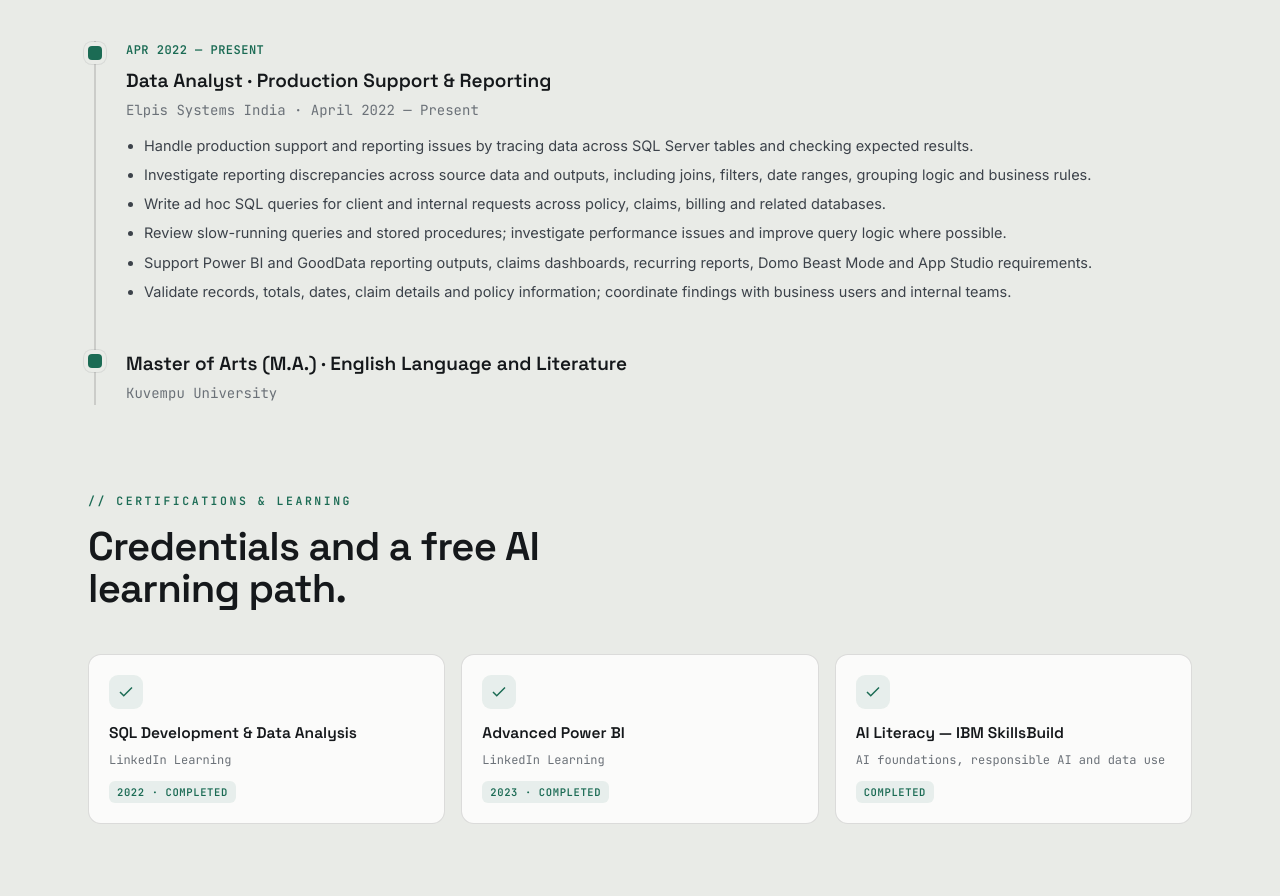
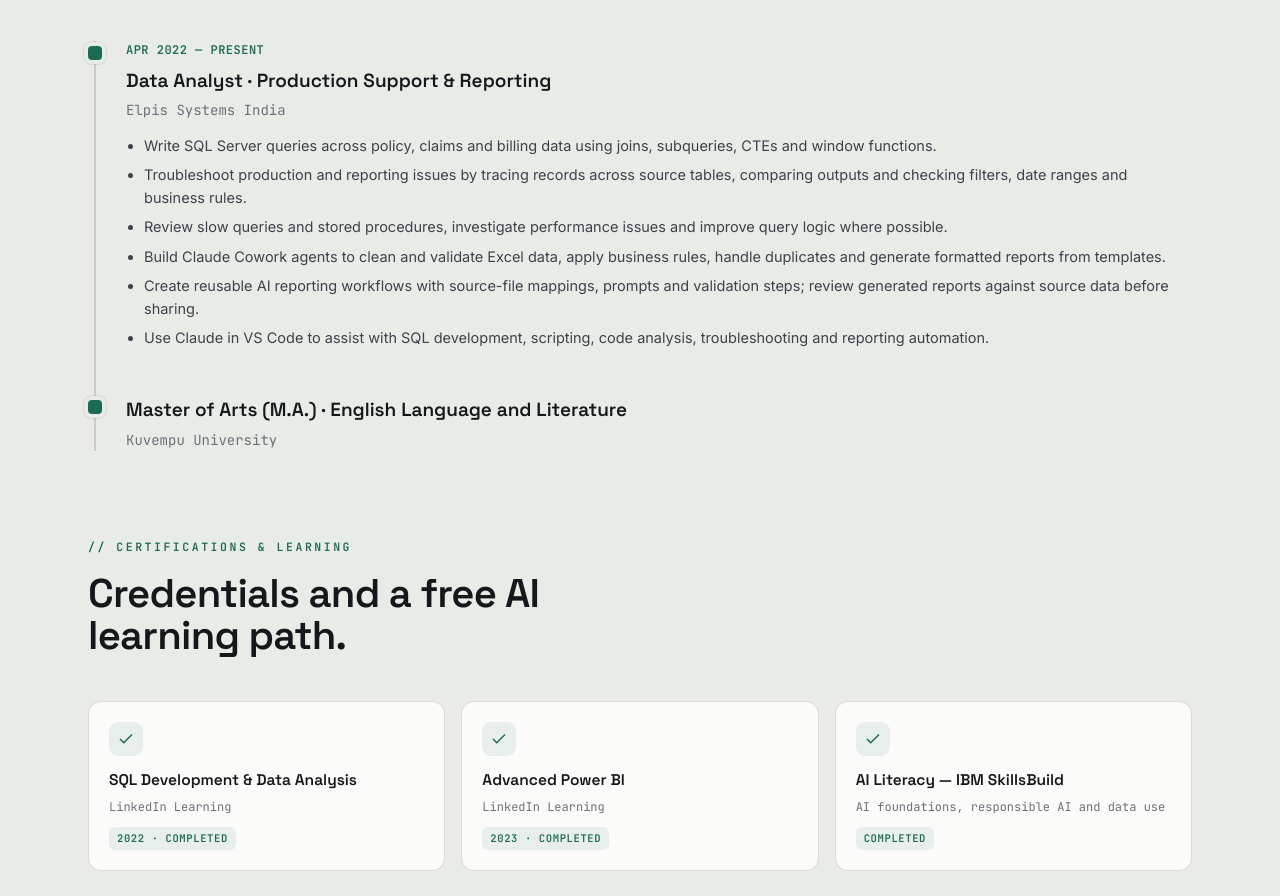
Before and after one commit to itzzyaseen/Portfolio, a plain HTML site: page index.html in a window 1280 px wide. Shown: the part 3603-4499 px from the top of the page. Drawn offline with Linux system fonts and the light colour scheme.

Commit message:
Focus experience on SQL and AI automation

```diff
--- a/index.html
+++ b/index.html
@@ -472,15 +472,15 @@
         <div class="tl-item">
           <div class="tl-when">APR 2022 — PRESENT</div>
           <div class="tl-role">Data Analyst · Production Support &amp; Reporting</div>
-          <div class="tl-org">Elpis Systems India · April 2022 — Present</div>
+          <div class="tl-org">Elpis Systems India</div>
           <div class="tl-body">
             <ul>
-              <li>Handle production support and reporting issues by tracing data across SQL Server tables and checking expected results.</li>
-              <li>Investigate reporting discrepancies across source data and outputs, including joins, filters, date ranges, grouping logic and business rules.</li>
-              <li>Write ad hoc SQL queries for client and internal requests across policy, claims, billing and related databases.</li>
-              <li>Review slow-running queries and stored procedures; investigate performance issues and improve query logic where possible.</li>
-              <li>Support Power BI and GoodData reporting outputs, claims dashboards, recurring reports, Domo Beast Mode and App Studio requirements.</li>
-              <li>Validate records, totals, dates, claim details and policy information; coordinate findings with business users and internal teams.</li>
+              <li>Write SQL Server queries across policy, claims and billing data using joins, subqueries, CTEs and window functions.</li>
+              <li>Troubleshoot production and reporting issues by tracing records across source tables, comparing outputs and checking filters, date ranges and business rules.</li>
+              <li>Review slow queries and stored procedures, investigate performance issues and improve query logic where possible.</li>
+              <li>Build Claude Cowork agents to clean and validate Excel data, apply business rules, handle duplicates and generate formatted reports from templates.</li>
+              <li>Create reusable AI reporting workflows with source-file mappings, prompts and validation steps; review generated reports against source data before sharing.</li>
+              <li>Use Claude in VS Code to assist with SQL development, scripting, code analysis, troubleshooting and reporting automation.</li>
             </ul>
           </div>
         </div>
```
